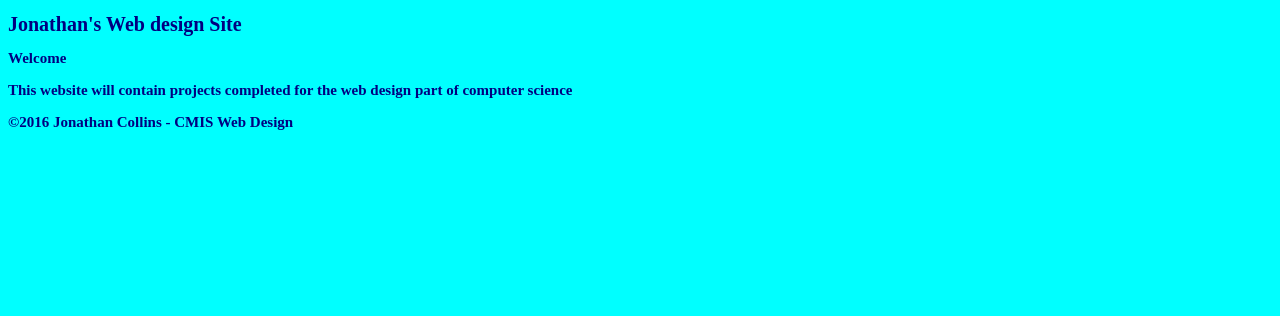
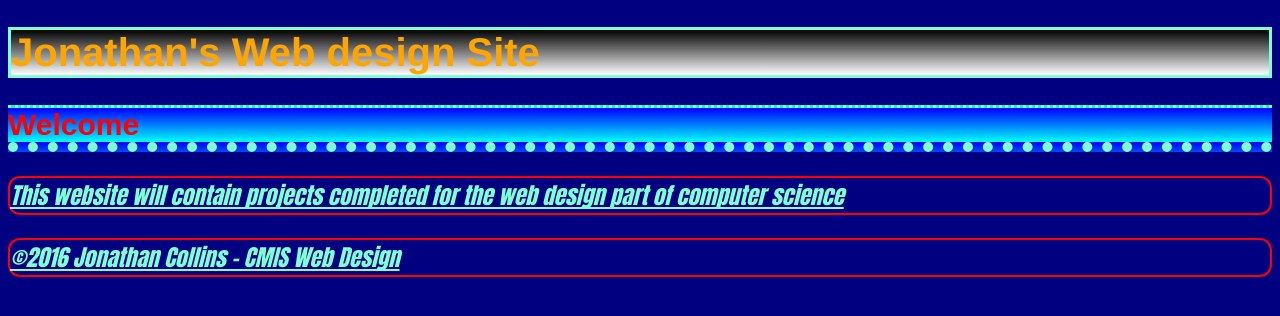
Before and after one commit to jonathan1869-cmis/jonathan1869-cmis-wd, a plain HTML site: page index.html in a window 1280 px wide. Drawn offline with Linux system fonts and the light colour scheme.

Commit message:
I edited my index file.

```diff
--- a/index.html
+++ b/index.html
@@ -26,7 +26,7 @@ View your website from our production server.-->
 		</h1>
 		<h2>
 			Welcome
-		<h/2>
+		</h2>
 
 		<p>
 			This website will contain projects completed for the web design part of computer science
--- a/main.css
+++ b/main.css
@@ -1,8 +1,55 @@
 html {
 	color:navy;
-	font-size:10px;
-	background-color:#00FFFF;
+	font-size:20px;
+	background-color:navy;
+}
 
-	body {
-		head{
-			color:orange;
+	h1{
+	color:orange;
+	font-size:40px;
+	border-color:#7FFFD4;
+	border-style:solid;
+	font-family:Helvetica;
+	background:linear-gradient(black,white);
+
+}
+
+	h2{
+	color:red;
+	font-size:30px;
+	border-color:#7FFFD4;
+	border-style:dotted;
+	font-family:arial;
+	border-width:10px;
+	border-right:red;
+	border-right-width:9px;
+	border-left:red;
+	border-left-width:9px;
+	border-top-width:3px;
+	background:linear-gradient(blue,aqua);
+
+
+
+
+
+}
+	p{
+	color:#7FFFD4;
+	font-size:23px;
+	border-color:red;
+	border:ridge #FF00FF 10px;
+	font-family:impact;
+	font-style: italic;
+	text-decoration: underline;
+	border:2px solid red;
+	border-radius:12px;
+
+}
+	<i class="glyphicon glyphicon-cloud"></i>
+	<i class="glyphicon glyphicon-remove"></i>
+	<i class="glyphicon glyphicon-user"></i>
+	<i class="glyphicon glyphicon-envelope"></i>
+	<i class="glyphicon glyphicon-thumbs-up"></i>
+	<br><br>
+
+}
```
